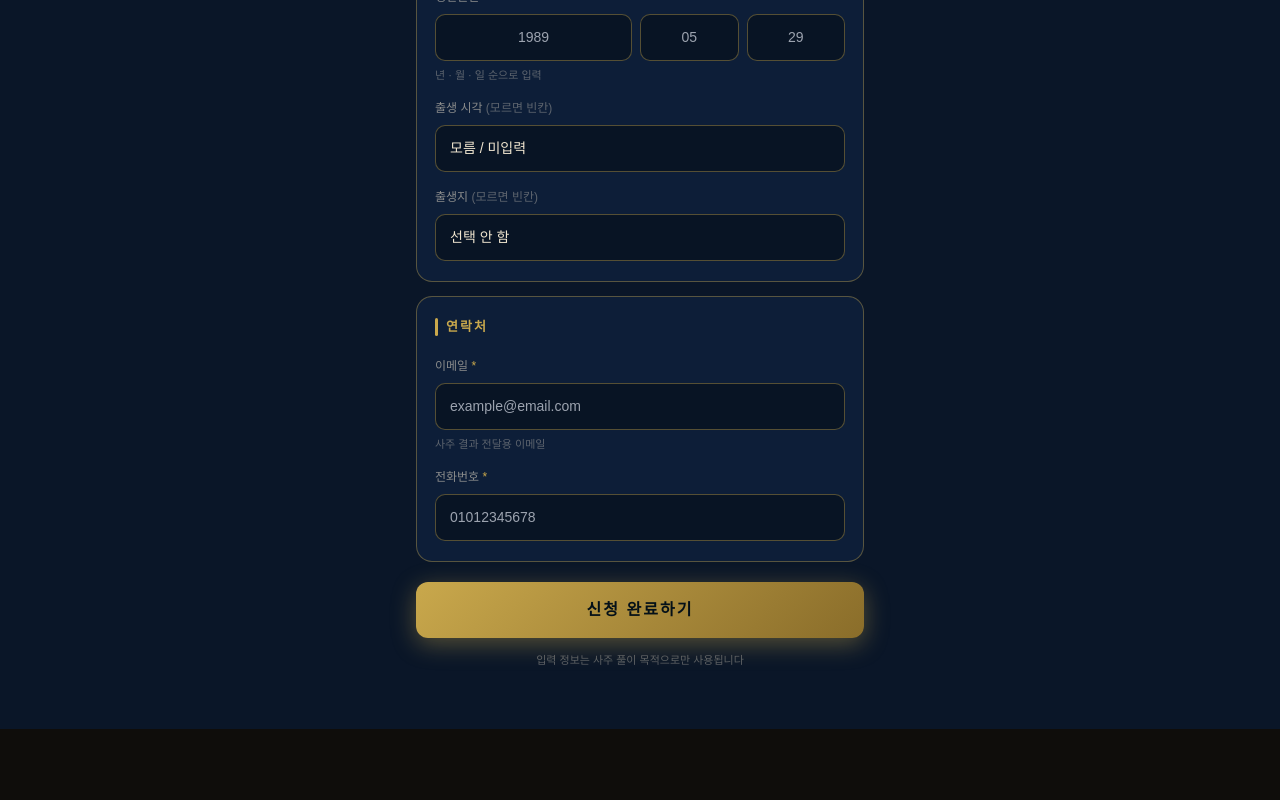
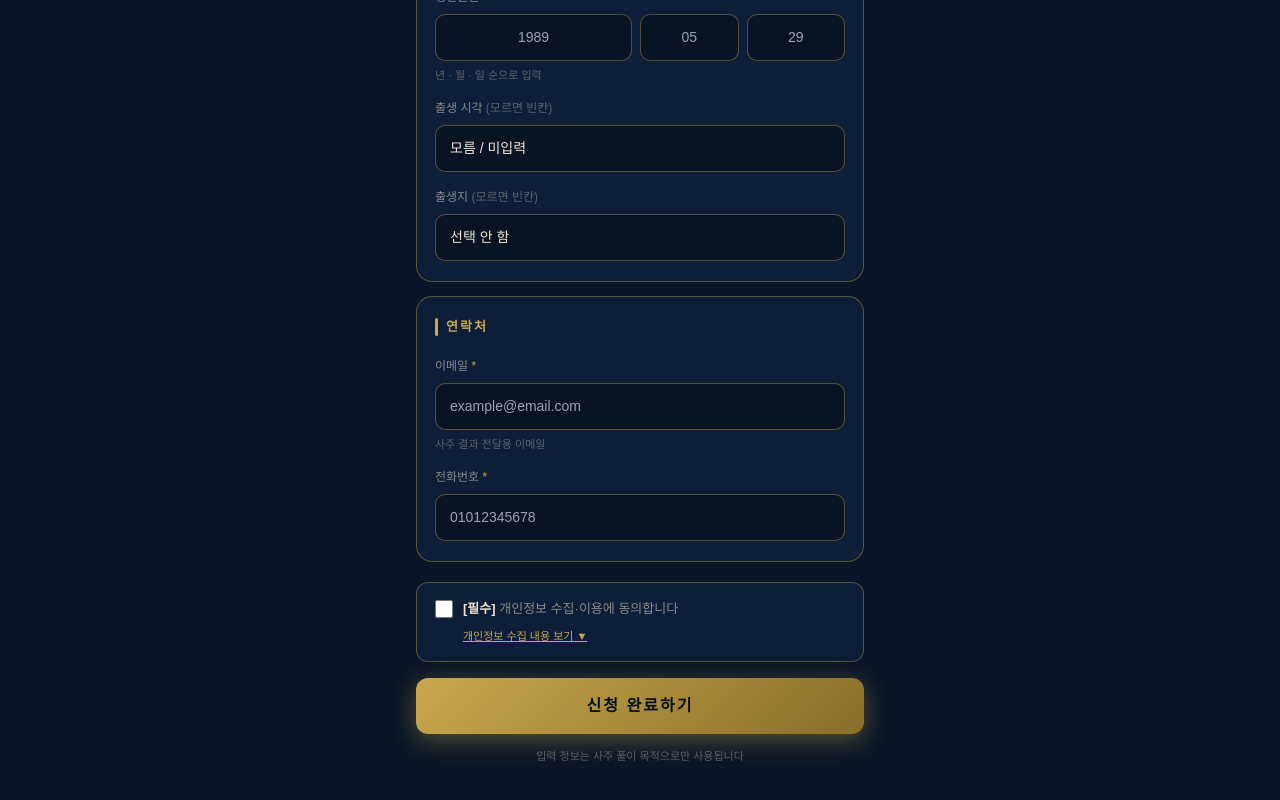
Before and after one commit to jacob9195/whitemoon-app, a Next.js app: page /apply in a window 1280 px wide. Shown: the part 718-1518 px from the top of the page. Before the commit the page ends 1447 px from the top, so only its background shows below. Built offline with nearby package versions, Linux system fonts and the light colour scheme.

Commit message:
Add files via upload

```diff
--- a/app/apply/page.tsx
+++ b/app/apply/page.tsx
@@ -181,13 +181,15 @@ function ApplyForm() {
   const params = useSearchParams()
   const initProduct = (params.get('product') as Product | null) ?? '정통사주'
 
-  const [product, setProduct] = useState<Product>(initProduct)
-  const [person,  setPerson]  = useState<PersonFields>(emptyPerson())
-  const [partner, setPartner] = useState<PersonFields>(emptyPerson())
-  const [email,   setEmail]   = useState('')
-  const [phone,   setPhone]   = useState('')
-  const [loading, setLoading] = useState(false)
-  const [error,   setError]   = useState('')
+  const [product,     setProduct]     = useState<Product>(initProduct)
+  const [person,      setPerson]      = useState<PersonFields>(emptyPerson())
+  const [partner,     setPartner]     = useState<PersonFields>(emptyPerson())
+  const [email,       setEmail]       = useState('')
+  const [phone,       setPhone]       = useState('')
+  const [agreed,      setAgreed]      = useState(false)
+  const [showPrivacy, setShowPrivacy] = useState(false)
+  const [loading,     setLoading]     = useState(false)
+  const [error,       setError]       = useState('')
 
   const isGungham = product === '궁합'
 
@@ -202,6 +204,7 @@ function ApplyForm() {
     }
     if (!email.includes('@'))   return '올바른 이메일을 입력해주세요.'
     if (phone.replace(/\D/g,'').length < 10) return '전화번호를 올바르게 입력해주세요.'
+    if (!agreed) return '개인정보 수집·이용에 동의해주세요.'
     return ''
   }
 
@@ -325,6 +328,59 @@ function ApplyForm() {
           </div>
         )}
 
+        {/* 개인정보 동의 */}
+        <div style={{
+          background: C.card, border: `1px solid ${C.goldBorder}`,
+          borderRadius: 12, padding: '16px 18px', marginBottom: 16,
+        }}>
+          {/* 체크박스 + 동의 문구 */}
+          <label style={{ display: 'flex', alignItems: 'flex-start', gap: 10, cursor: 'pointer' }}>
+            <input
+              type="checkbox"
+              checked={agreed}
+              onChange={e => setAgreed(e.target.checked)}
+              style={{ width: 18, height: 18, marginTop: 1, accentColor: C.gold, cursor: 'pointer', flexShrink: 0 }}
+            />
+            <span style={{ fontSize: 13, color: C.textMuted, lineHeight: 1.6, fontFamily: 'sans-serif' }}>
+              <strong style={{ color: C.text }}>[필수]</strong> 개인정보 수집·이용에 동의합니다
+            </span>
+          </label>
+
+          {/* 상세 보기 토글 */}
+          <button
+            type="button"
+            onClick={() => setShowPrivacy(v => !v)}
+            style={{
+              marginTop: 8, marginLeft: 28, fontSize: 11,
+              color: C.gold, background: 'none', border: 'none',
+              cursor: 'pointer', fontFamily: 'sans-serif', padding: 0,
+              textDecoration: 'underline',
+            }}
+          >
+            {showPrivacy ? '닫기 ▲' : '개인정보 수집 내용 보기 ▼'}
+          </button>
+
+          {/* 상세 내용 */}
+          {showPrivacy && (
+            <div style={{
+              marginTop: 12, marginLeft: 28,
+              padding: '12px 14px', borderRadius: 8,
+              background: C.cardInner, border: `1px solid ${C.goldDim}`,
+              fontSize: 11, color: C.textMuted, lineHeight: 1.8,
+              fontFamily: 'sans-serif',
+            }}>
+              <p style={{ fontWeight: 700, color: C.text, marginBottom: 6 }}>개인정보 수집·이용 안내</p>
+              <p>· <strong style={{ color: C.textMuted }}>수집 항목:</strong> 이름, 성별, 생년월일, 출생시각, 출생지, 이메일, 전화번호</p>
+              <p>· <strong style={{ color: C.textMuted }}>수집 목적:</strong> 사주 분석 리포트 작성 및 결과 전달</p>
+              <p>· <strong style={{ color: C.textMuted }}>보유 기간:</strong> 서비스 제공 완료 후 1년</p>
+              <p>· <strong style={{ color: C.textMuted }}>제3자 제공:</strong> 없음</p>
+              <p style={{ marginTop: 6, color: 'rgba(240,230,208,0.35)' }}>
+                동의를 거부할 권리가 있으나, 거부 시 서비스 이용이 불가합니다.
+              </p>
+            </div>
+          )}
+        </div>
+
         {/* 제출 버튼 */}
         <button onClick={handleSubmit} disabled={loading} style={{
           width: '100%', padding: '16px',
--- a/app/layout.tsx
+++ b/app/layout.tsx
@@ -21,12 +21,12 @@ const notoSerifKR = Noto_Serif_KR({
 })
 
 export const metadata: Metadata = {
-  title: '월백당 오늘의 사주',
-  description: '생년월일을 입력하면 나만의 사주팔자와 성향을 깊이 있게 풀어드려요',
-  keywords: ['사주', '사주팔자', '오행', '운세', '무료 사주', '프리미엄 사주 리포트'],
+  title: '월백당사주',
+  description: '정통 명리학 기반의 깊이 있는 사주 풀이 — 당신의 운명을 구조적으로 해석합니다',
+  keywords: ['월백당사주', '사주', '사주팔자', '정통사주', '명리학', '운세', '사주 리포트'],
   openGraph: {
-    title: '월백당 오늘의 사주',
-    description: '생년월일만 입력하면 나만의 사주를 깊이 분석해드려요',
+    title: '월백당사주',
+    description: '정통 명리학 기반의 깊이 있는 사주 풀이 — 당신의 운명을 구조적으로 해석합니다',
     locale: 'ko_KR',
     type: 'website',
   },
```
